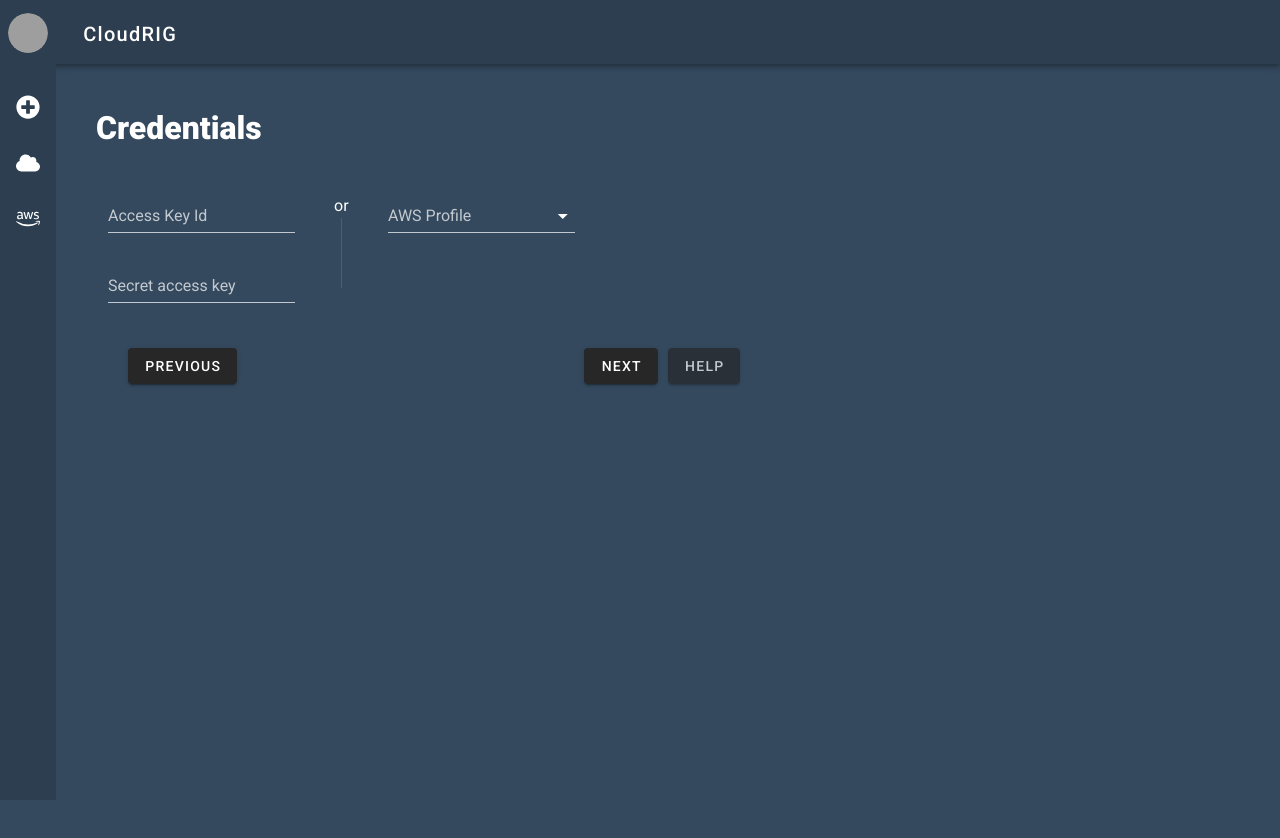
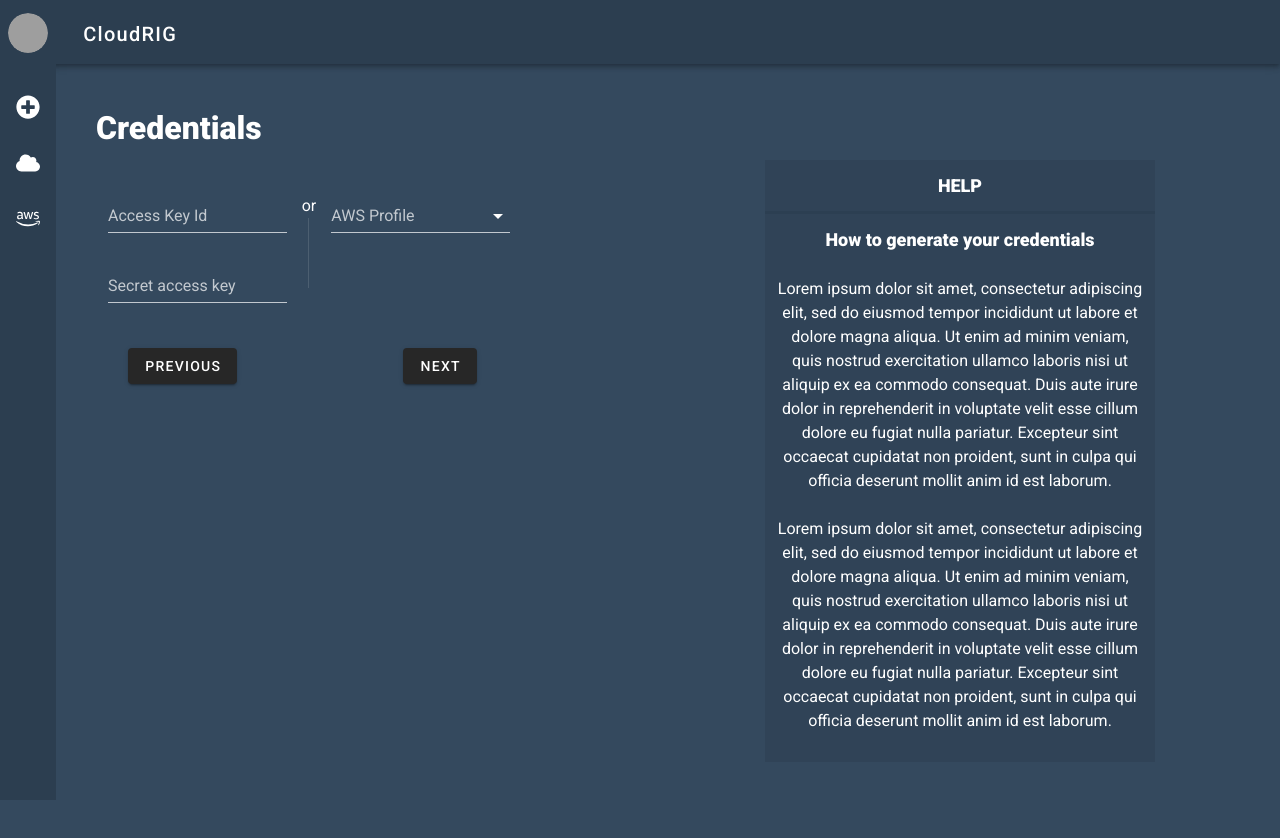
Before and after one commit to Atsuyaku/CloudRIG_APP, a Vue app: page /Credentials in a window 1280 px wide. Shown: the top 838 px of the page. Built offline with nearby package versions, Linux system fonts and the light colour scheme; grey boxes are pictures that could not be loaded.

Commit message:
adding summary page

```diff
--- a/src/components/CredentialsContent.vue
+++ b/src/components/CredentialsContent.vue
@@ -2,7 +2,8 @@
   <div style="padding-left: 56px;">
   <v-app
     id="inspire"
-    style="padding: 40px; background-color: transparent;"
+    style="padding: 40px; background-color: transparent; height: 400px "
+
   >
     <div
       class="font-weight-black white--text"
@@ -10,9 +11,11 @@
     >
       Credentials
     </div>
+    <v-row >
+    <v-col cols="6">
     <v-col>
     <v-row no-gutters>
-      <v-col md="2">
+      <v-col md="4">
         <div>
           <v-text-field
             placeholder="AKIAJSIE27KKMHXI3BJQ"
@@ -24,7 +27,7 @@
       </v-col>
       <v-col cols="1" align="center" > <div style="margin-top: 10px; width: 15px;">or</div><v-divider class="mx-0" vertical dark></v-divider></v-col>
 
-      <v-col cols="2">
+      <v-col cols="4">
         <div>
           <v-select
             label="AWS Profile"
@@ -36,9 +39,10 @@
         </div>
 
       </v-col>
+
     </v-row>
     <v-row no-gutters>
-      <v-col cols="2" xs="3">
+      <v-col md="4">
         <div>
           <v-text-field
                   placeholder="5bEYu26084qjSFyclM/f2pz4gviSfoOg+mFwBH39"
@@ -56,18 +60,69 @@
           <v-btn dark style="margin-left: 20px;">Previous</v-btn>
         </router-link>
 
-        <router-link tag="span" to="/" style="margin-left: 31%;">
+        <router-link tag="span" to="/MachineSumUp" style="margin-left: 31%;">
           <v-btn>NEXT</v-btn>
         </router-link>
-          <v-btn href="https://docs.aws.amazon.com/general/latest/gr/aws-sec-cred-types.html" style="margin-left: 10px; opacity: 0.7">HELP</v-btn>
       </v-col>
+
+    </v-row>
+    </v-col>
+    </v-col>
+    <v-col offset="1" cols="4" style="background-color: rgba(44, 62, 80, 0.5)" align="center">
+      <v-row align="center" style="border-bottom: solid; border-color: rgba(44, 62, 80, 0.7)">
+        <v-col>
+          <div class="font-weight-black white--text" style="font-size: large;">
+            HELP
+          </div></v-col>
+      </v-row>
+      <v-row align="center">
+        <v-col>
+          <div class="font-weight-black white--text" style="font-size: large;">
+          How to generate your credentials
+          </div>
+        </v-col>
+      </v-row>
+      <v-row align="center">
+        <v-col>
+          <div>
+            Lorem ipsum dolor sit amet, consectetur adipiscing elit,
+            sed do eiusmod tempor incididunt ut labore et dolore magna aliqua.
+            Ut enim ad minim veniam, quis nostrud exercitation ullamco
+            laboris nisi ut aliquip ex ea commodo consequat.
+            Duis aute irure dolor in reprehenderit in voluptate
+            velit esse cillum dolore eu fugiat nulla pariatur.
+            Excepteur sint occaecat cupidatat non proident,
+            sunt in culpa qui officia deserunt mollit anim id est laborum.
+          </div>
+        </v-col>
+      </v-row>
+      <v-row align="center">
+        <v-col>
+          <div>
+            Lorem ipsum dolor sit amet, consectetur adipiscing elit,
+            sed do eiusmod tempor incididunt ut labore et dolore magna aliqua.
+            Ut enim ad minim veniam, quis nostrud exercitation ullamco
+            laboris nisi ut aliquip ex ea commodo consequat.
+            Duis aute irure dolor in reprehenderit in voluptate
+            velit esse cillum dolore eu fugiat nulla pariatur.
+            Excepteur sint occaecat cupidatat non proident,
+            sunt in culpa qui officia deserunt mollit anim id est laborum.
+          </div>
+        </v-col>
+      </v-row>
+
+    </v-col>
     </v-row>
     <v-row></v-row>
     <v-row></v-row>
     <v-row></v-row>
     <v-row></v-row>
     <v-row></v-row>
-    </v-col>
+    <v-row></v-row>
+    <v-row></v-row>
+    <v-row></v-row>
+    <v-row></v-row>
+
   </v-app>
   </div>
 </template>
@@ -83,4 +138,6 @@ export default {
 };
 </script>
 
-<style scoped></style>
+<style scoped>
+
+</style>
--- /dev/null
+++ b/src/components/MachineSumUpContent.vue
@@ -0,0 +1,93 @@
+<template>
+    <div style="padding-left: 56px;">
+        <v-app
+                id="inspire"
+                style="padding: 40px; background-color: transparent; height: 400px "
+
+        >
+            <div
+                    class="font-weight-black white--text"
+                    style="font-size: xx-large; margin-bottom: 20px;"
+            >
+                Summary
+            </div>
+            <v-row>
+                <v-col cols="6">
+                    <v-col>
+                        <v-row no-gutters>
+                            <v-col md="5">
+                                <div>
+                                    <div>
+                                        <v-row>
+                                        <v-col style="text-decoration: underline;">Machine name: </v-col>
+                                        <v-col>Machine001</v-col>
+                                        </v-row>
+                                    </div>
+                                    <div>
+                                        <v-row>
+                                            <v-col style="text-decoration: underline;">Region: </v-col>
+                                            <v-col>EUROPE WEST</v-col>
+                                        </v-row>
+                                    </div>
+                                </div>
+                            </v-col>
+                            <v-col cols="1" align="center" ><v-divider class="mx-0" vertical dark></v-divider></v-col>
+
+                            <v-col cols="5">
+                                <div>
+                                    <div>
+                                        <v-row>
+                                            <v-col style="text-decoration: underline;">Cloud Provider: </v-col>
+                                            <v-col>AWS</v-col>
+                                        </v-row>
+                                    </div>
+                                    <div>
+                                        <v-row>
+                                            <v-col style="text-decoration: underline;">Access Key Id: </v-col>
+                                            <v-col>AKIAJSIE27KKMHXI3BJQ</v-col>
+                                        </v-row>
+                                    </div>
+                                </div>
+                            </v-col>
+
+                        </v-row>
+                        <v-row>
+
+                            <v-col>
+                                <router-link tag="span" to="/Credentials">
+                                    <v-btn dark style="margin-top: 30px; margin-left: 20px;">Previous</v-btn>
+                                </router-link>
+
+                                <router-link tag="span" to="/MachineSumUp" style=" margin-left: 31%;">
+                                    <v-btn style="margin-top: 30px;">CREATE</v-btn>
+                                </router-link>
+                            </v-col>
+
+                        </v-row>
+                    </v-col>
+                </v-col>
+
+            </v-row>
+            <v-row></v-row>
+            <v-row></v-row>
+            <v-row></v-row>
+            <v-row></v-row>
+            <v-row></v-row>
+            <v-row></v-row>
+            <v-row></v-row>
+            <v-row></v-row>
+            <v-row></v-row>
+
+        </v-app>
+    </div>
+</template>
+
+<script>
+    export default {
+        name: "MachineSumUpContent"
+    }
+</script>
+
+<style scoped>
+
+</style>
--- a/src/router/index.js
+++ b/src/router/index.js
@@ -4,6 +4,7 @@ import Home from "../views/Home.vue";
 import MachineCreation from "../views/MachineCreation";
 import CSP from "../views/CSP";
 import Credentials from "../views/Credentials";
+import MachineSumUp from "../views/MachineSumUp";
 
 Vue.use(VueRouter);
 
@@ -29,6 +30,11 @@ const routes = [
     component: Credentials,
   },
   {
+    path: "/MachineSumUp",
+    name: "MachineSumUp",
+    component: MachineSumUp,
+  },
+  {
     path: "/about",
     name: "About",
     // route level code-splitting
--- /dev/null
+++ b/src/views/MachineSumUp.vue
@@ -0,0 +1,18 @@
+<template>
+    <div>
+        <div class="MachineSumUpContent">
+            <MachineSumUpContent></MachineSumUpContent>
+        </div>
+    </div>
+</template>
+<script>
+    import MachineSumUpContent from "../components/MachineSumUpContent";
+    export default {
+        name: "MachineSumUp",
+        components: {MachineSumUpContent}
+    }
+</script>
+
+<style scoped>
+
+</style>
```
Also changed, not shown: src/components/LoadingScreenContent.vue (added, +13 -0 lines), src/views/LoadingScreen.vue (added, +13 -0 lines).
